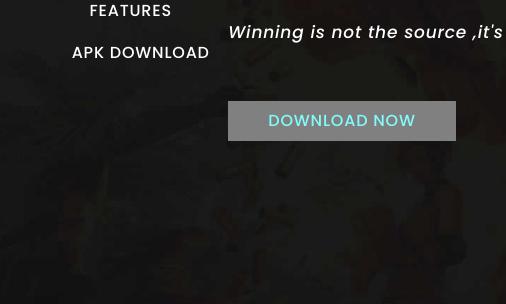
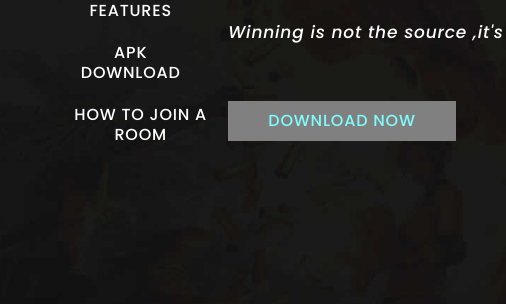
Before and after one commit to Abrarsh22/battlemafiaofficial, a plain HTML site: page index.html in a window 1280 px wide. Shown: the part 232-536 px from the top of the page, 0-506 px from the left. Drawn offline with nearby package versions, Linux system fonts and the light colour scheme.

Commit message:
Update index.html

```diff
--- a/index.html
+++ b/index.html
@@ -80,6 +80,7 @@
                                             <li> <a href="#screenshots">App Screenshots</a> </li>
                                             <li> <a href="#feature">Features</a> </li>
                                             <li> <a href="#about">APK Download</a> </li>
+                                            <li> <a href="#video">How to Join a Room</a> </li>
                                         </ul>
                                     </nav>
                                 </div>
```
